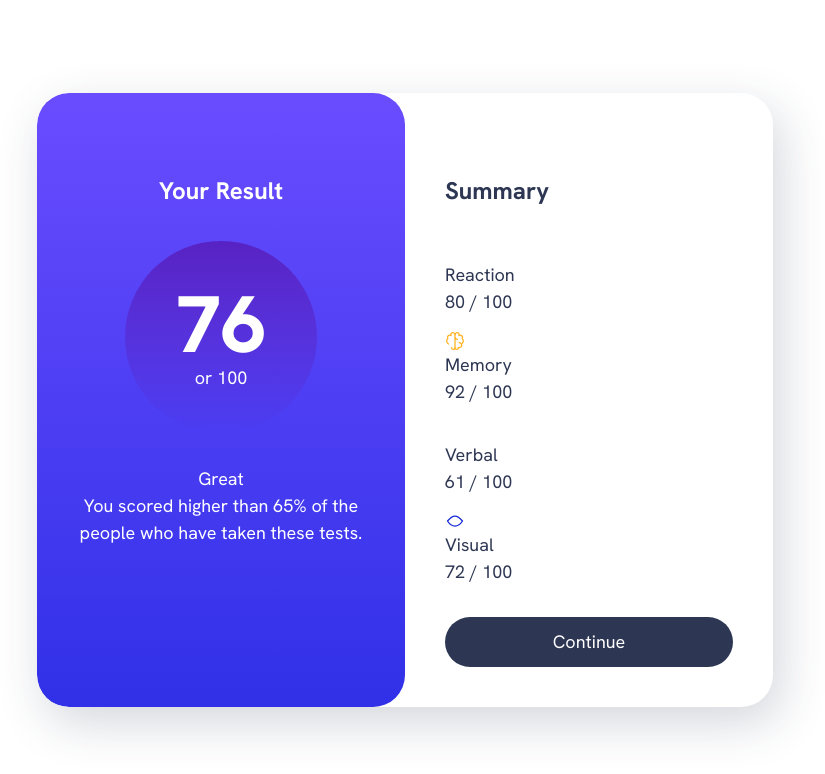
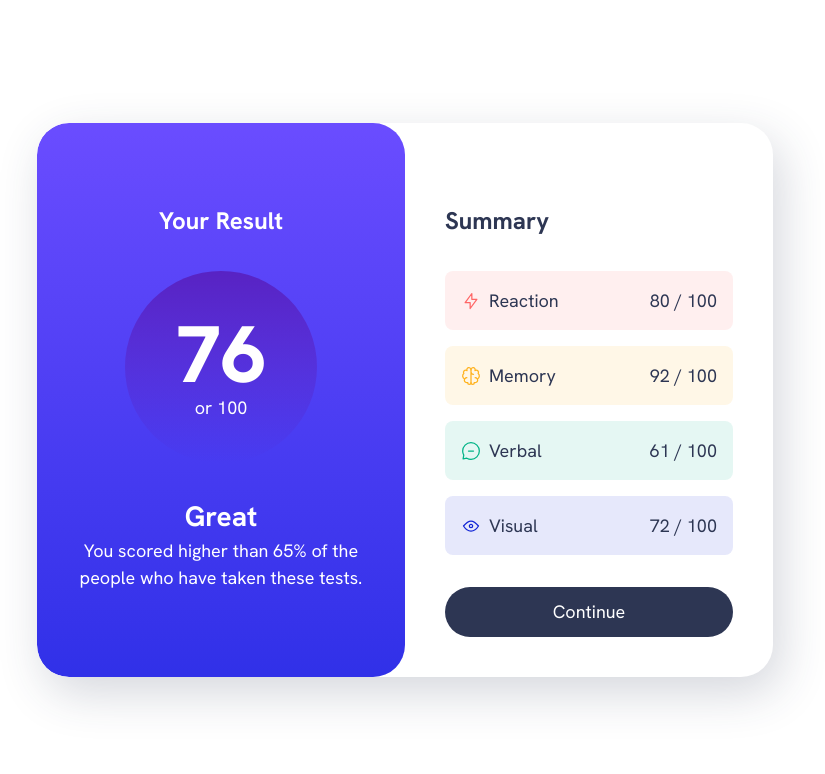
Before and after one commit to KyleA99/results-summary-component, a plain HTML site: page index.html in a window 1280 px wide. Shown: the whole page, without its empty margins (235-1060 px from the left). Drawn offline with Linux system fonts and the light colour scheme.

Commit message:
Style summary results

```diff
--- a/styles.css
+++ b/styles.css
@@ -112,6 +112,13 @@ p, h1, h2, h3, h4, h5, h6 {
         /* place-items: center; */
     }
 
+    .flex-group {
+        display: flex;
+        align-items: center;
+        gap: .5rem;
+        flex-wrap: wrap;
+    }
+
     .grid-flow {
         display: grid;
         align-content: start;
@@ -159,6 +166,7 @@ p, h1, h2, h3, h4, h5, h6 {
 
     .result-score {
         display: grid;
+        place-content: center;
         width: 12rem;
         margin-inline: auto;
         background: var(--gradient-to-transparent);
@@ -167,11 +175,47 @@ p, h1, h2, h3, h4, h5, h6 {
     }
 
     .result-score span {
-        margin-top: auto;
+        display: block;
         font-size: var(--fs-900);
         font-weight: var(--fw-black);
         line-height: 1;
         color: var(--clr-neutral-100);
+    }
+
+    .result-rank {
+        color: var(--clr-neutral-100);
+        font-size: var(--fs-700);
+        font-weight: var(--fw-bold);
+      }
+
+    .summary {
+        padding: var(--padding);
+    }
+
+    .summary-item {
+        display: flex;
+        justify-content: space-between;
+        align-items: center;
+        padding: 1rem;
+        border-radius: .5rem;
+        background-color: hsl(var(--item-color), .1);
+    }
+
+    .summary-item svg {
+        stroke: hsl(var(--item-color));
+    }
+
+    .summary-item[data-item-type="accent-1"] {
+        --item-color: var(--clr-accent-red);
+    }
+    .summary-item[data-item-type="accent-2"] {
+        --item-color: var(--clr-accent-yellow);
+    }
+    .summary-item[data-item-type="accent-3"] {
+        --item-color: var(--clr-accent-green);
+    }
+    .summary-item[data-item-type="accent-4"] {
+        --item-color: var(--clr-accent-blue);
     }
 /* } */
 
```
